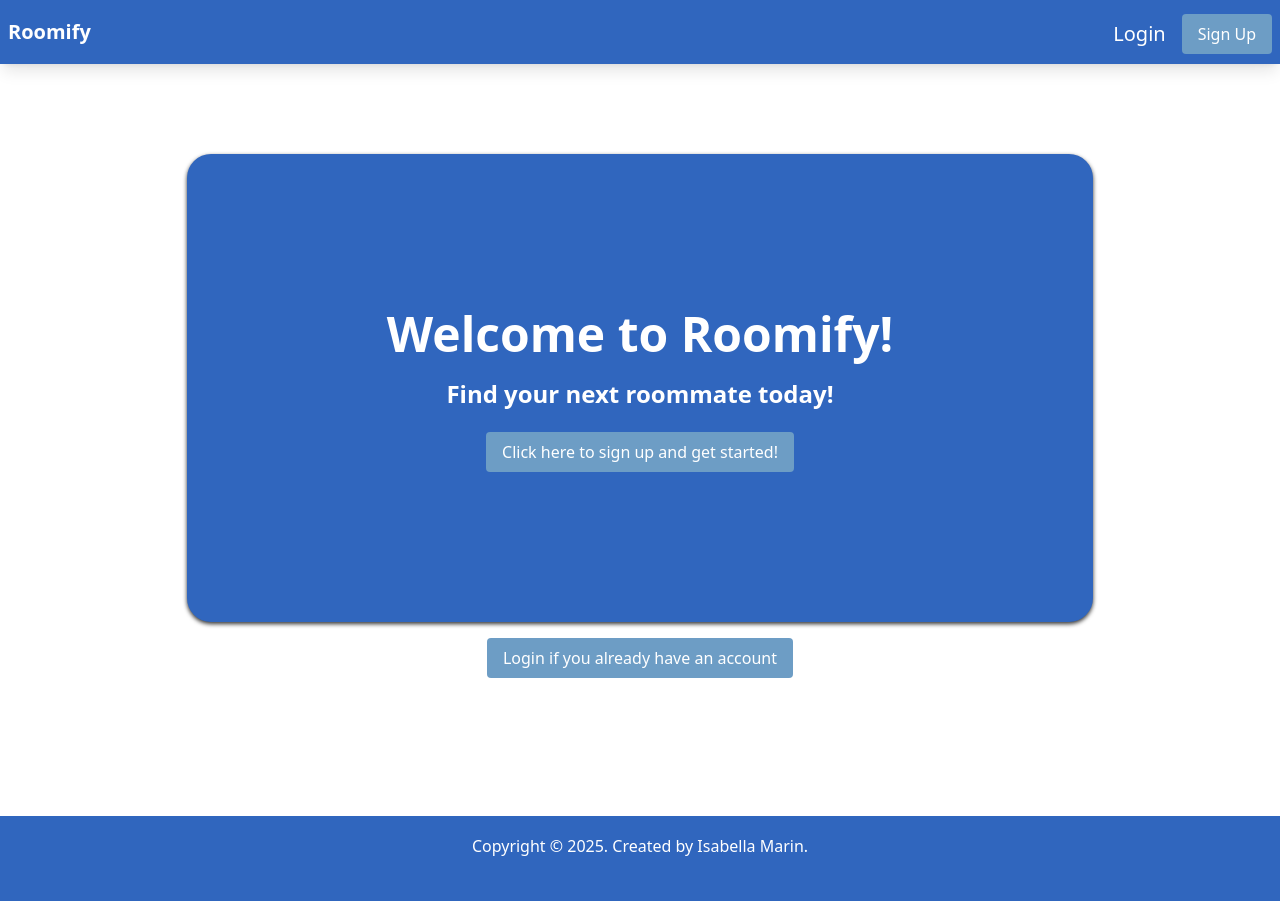
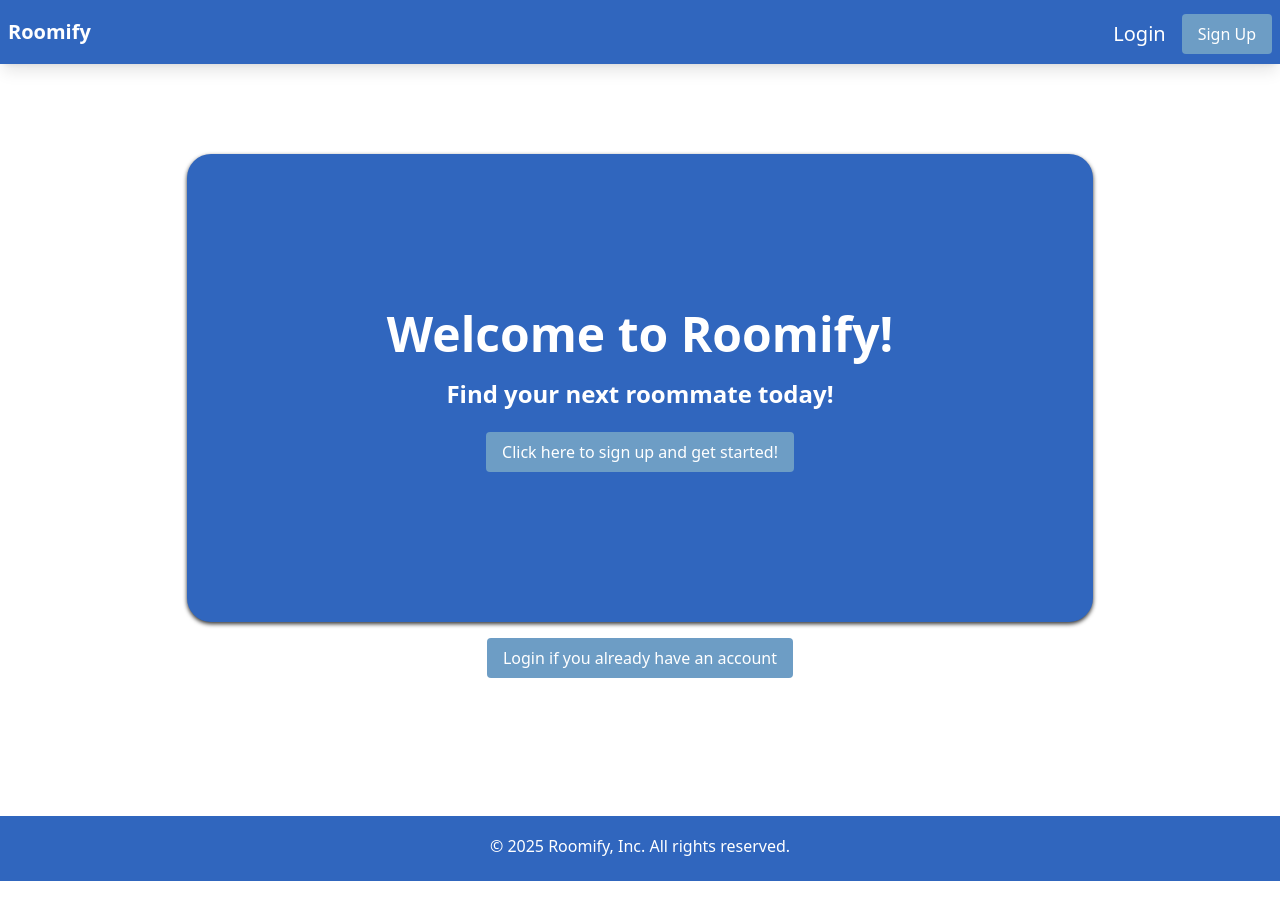
Before and after one commit to MetaU-Roommate-Match-Capstone-Project/roommate-match, a React (Vite) app in the folder client/: page / in a window 1280 px wide. Built offline with nearby package versions, Linux system fonts and the light colour scheme.

Commit message:
fix: centered and changed footer text

```diff
--- a/client/src/App.css
+++ b/client/src/App.css
@@ -222,7 +222,7 @@ hr {
 }
 
 .footer {
-  @apply w-screen py-5 bg-[#3066BE] text-center font-medium;
+  @apply w-screen pt-5 bg-[#3066BE] text-center font-medium;
   margin-left: calc(-50vw + 50%);
 }
 
--- a/client/src/components/Footer/Footer.jsx
+++ b/client/src/components/Footer/Footer.jsx
@@ -5,7 +5,7 @@ const Footer = () => {
     <>
       <footer className="footer">
         <p className="footer-text-important">
-          Copyright © 2025. Created by Isabella Marin.
+          © 2025 Roomify, Inc. All rights reserved.
         </p>
       </footer>
     </>
```
